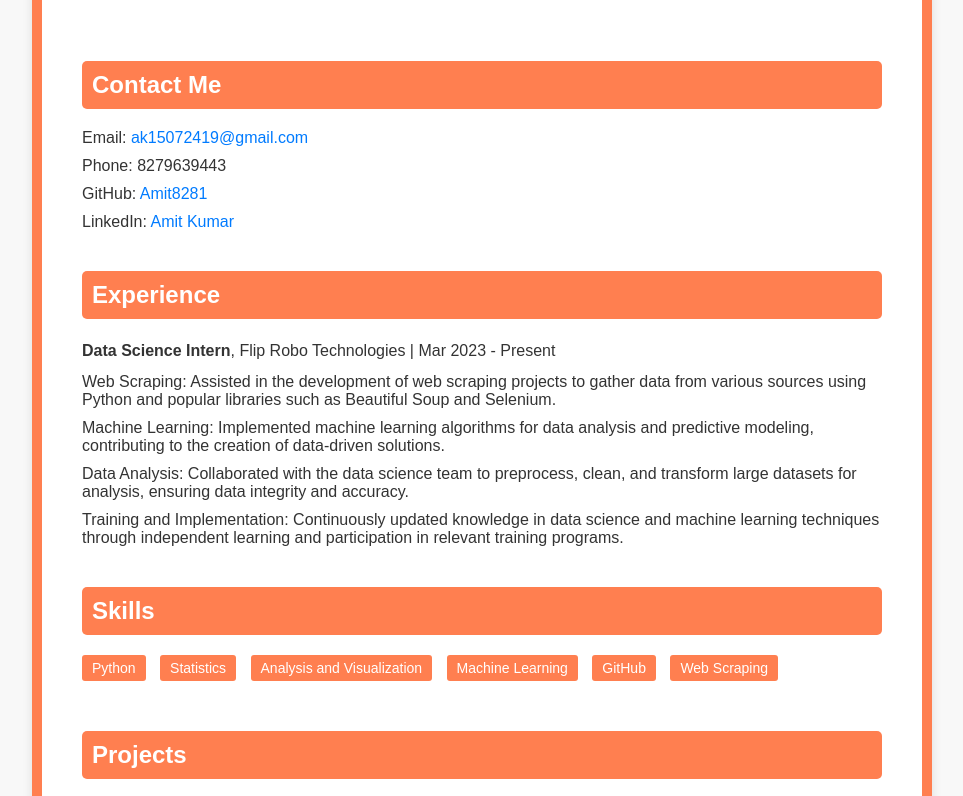
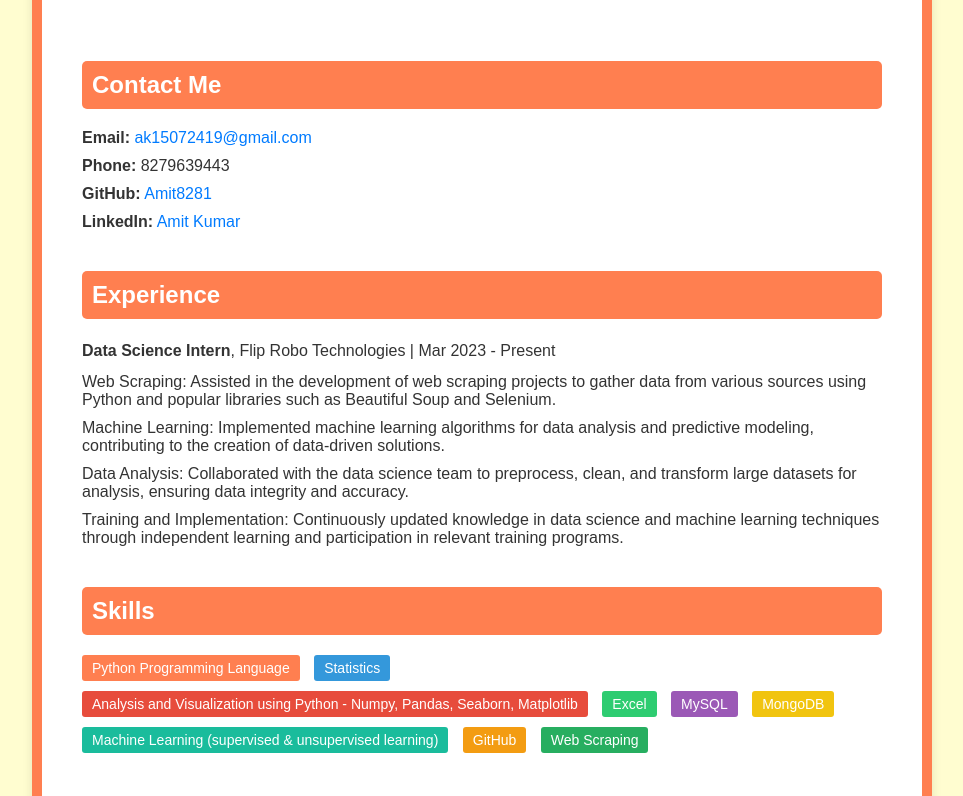
Before and after one commit to Amit8281/Amit8281.github.io, a plain HTML site: page index.html in a window 1280 px wide. Shown: the part 321-1117 px from the top of the page, without its empty margins (158-1121 px from the left). Drawn offline with Linux system fonts and the light colour scheme.

Commit message:
Update index.html

```diff
--- a/index.html
+++ b/index.html
@@ -4,7 +4,7 @@
   <title>Amit Kumar - Data Scientist</title>
   <style>
     body {
-      background-color: #f8f8f8;
+      background-color: #FFFDD0;
       font-family: Arial, sans-serif;
       color: #333;
       margin: 0;
@@ -73,16 +73,37 @@
     }
 
     .skills {
+      margin-top: 10px;
+    }
+
+    .skill-box {
       display: inline-block;
-      background-color: #ff7f50;
+      margin-right: 10px;
+      margin-bottom: 10px;
+    }
+
+    .skill {
       color: #fff;
       font-size: 14px;
       padding: 5px 10px;
-      margin-right: 10px;
-      margin-bottom: 10px;
       border-radius: 3px;
     }
 
+    .skill1 { background-color: #ff7f50; }
+    .skill2 { background-color: #3498db; }
+    .skill3 { background-color: #e74c3c; }
+    .skill4 { background-color: #2ecc71; }
+    .skill5 { background-color: #9b59b6; }
+    .skill6 { background-color: #f1c40f; }
+    .skill7 { background-color: #1abc9c; }
+    .skill8 { background-color: #f39c12; }
+    .skill9 { background-color: #27ae60; }
+
+    .project-section {
+      background-color: #f9f9f9;
+      padding: 10px;
+      margin-bottom: 20px;
+    }
   </style>
 </head>
 <body>
@@ -93,10 +114,10 @@
 
     <h2>Contact Me</h2>
     <ul>
-      <li>Email: <a href="mailto:ak15072419@gmail.com">ak15072419@gmail.com</a></li>
-      <li>Phone: 8279639443</li>
-      <li>GitHub: <a href="https://github.com/Amit8281">Amit8281</a></li>
-      <li>LinkedIn: <a href="https://www.linkedin.com/in/amit-kumar-86a43b1b7/">Amit Kumar</a></li>
+      <li><strong>Email:</strong> <a href="mailto:ak15072419@gmail.com">ak15072419@gmail.com</a></li>
+      <li><strong>Phone:</strong> 8279639443</li>
+      <li><strong>GitHub:</strong> <a href="https://github.com/Amit8281">Amit8281</a></li>
+      <li><strong>LinkedIn:</strong> <a href="https://www.linkedin.com/in/amit-kumar-86a43b1b7/">Amit Kumar</a></li>
     </ul>
 
     <h2>Experience</h2>
@@ -108,15 +129,41 @@
       <li>Training and Implementation: Continuously updated knowledge in data science and machine learning techniques through independent learning and participation in relevant training programs.</li>
     </ul>
 
+    <!-- ... -->
+
     <h2>Skills</h2>
-    <div class="skills">Python</div>
-    <div class="skills">Statistics</div>
-    <div class="skills">Analysis and Visualization</div>
-    <div class="skills">Machine Learning</div>
-    <div class="skills">GitHub</div>
-    <div class="skills">Web Scraping</div>
+    <div class="skills">
+      <div class="skill-box">
+        <div class="skill skill1">Python Programming Language</div>
+      </div>
+      <div class="skill-box">
+        <div class="skill skill2">Statistics</div>
+      </div>
+      <div class="skill-box">
+        <div class="skill skill3">Analysis and Visualization using Python - Numpy, Pandas, Seaborn, Matplotlib</div>
+      </div>
+      <div class="skill-box">
+        <div class="skill skill4">Excel</div>
+      </div>
+      <div class="skill-box">
+        <div class="skill skill5">MySQL</div>
+      </div>
+      <div class="skill-box">
+        <div class="skill skill6">MongoDB</div>
+      </div>
+      <div class="skill-box">
+        <div class="skill skill7">Machine Learning (supervised & unsupervised learning)</div>
+      </div>
+      <div class="skill-box">
+        <div class="skill skill8">GitHub</div>
+      </div>
+      <div class="skill-box">
+        <div class="skill skill9">Web Scraping</div>
+      </div>
+    </div>
 
     <h2>Projects</h2>
+    <div class="project-section" style="background-color: #f9f9f9;">
       <h3>JPMorgan Chase Stock Price Prediction</h3>
       <ul>
         <li>Developed a tailored stock price prediction system for JPMorgan Chase.</li>
@@ -125,15 +172,20 @@
         <li>Employed advanced techniques such as feature analysis and correlation exploration to uncover meaningful insights.</li>
         <li>Deployed the system on Streamlit Cloud, enabling investors, financial analysts, and traders to make informed decisions and optimize their investment strategies.</li>
         <li>GitHub Repository: <a href="https://github.com/Amit8281/JpMorganStockPrice">JpMorganStockPrice</a></li>
+        <li>Video Demo: <video src="D:\CHROME DOWNLODE\video_20230526_185455_edit.mp4" controls width="800" height="450"></video></li>
       </ul>
+    </div>
 
+    <div class="project-section" style="background-color: #f9f9f9;">
       <h3>Book Recommendation System</h3>
       <ul>
         <li>Dataset Collection: A comprehensive dataset containing books and their ratings was collected from Kaggle. This dataset serves as the foundation for the recommender system.</li>
         <li>K-means Clustering: The K-means clustering algorithm was utilized to group the books into clusters based on their ratings. This algorithm identifies similar patterns among books, allowing for more accurate recommendations within each cluster.</li>
         <li>Recommendation Function: A user-friendly function was designed to accept a book title as input. Using the clustering results, this function retrieves the 5 most relevant books within the same cluster as the input book. These recommendations ensure that users receive suggestions based on their specific preferences and interests.</li>
         <li>GitHub Repository: <a href="https://github.com/Amit8281/Books-Recommender-System">Books-Recommender-System</a></li>
+        <li>Video Demo: <video src="https://user-images.githubusercontent.com/115937880/241935070-af7175ee-d8db-4620-abcf-3dd0c0be7b9e.mp4" controls width="800" height="450"></video></li>
       </ul>
+    </div>
 
     <h2>Education</h2>
     <p><strong>Bachelor of Science in Physics, Chemistry, and Maths</strong>, 2019 - 2023</p>
```
Lines whose indentation alone changed are shown as unchanged.
